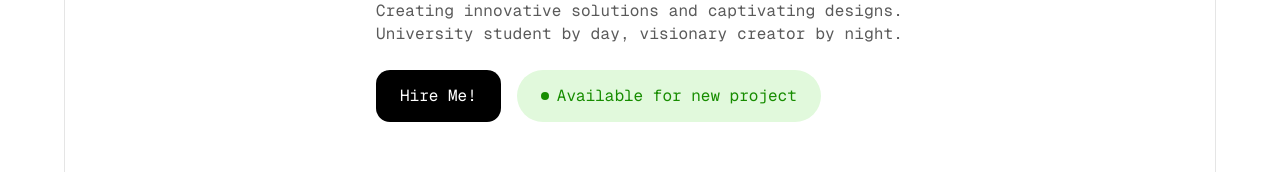
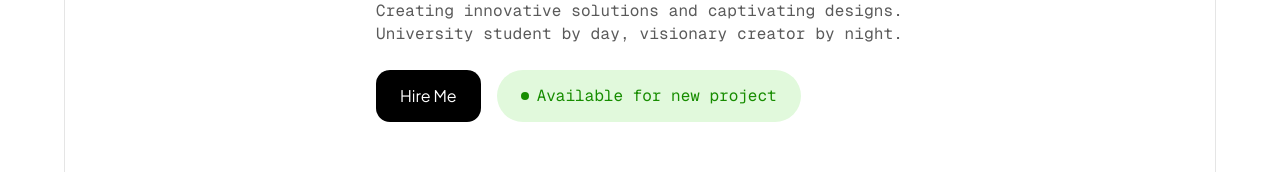
Before and after one commit to fasakinhenry/portfolio, a Next.js app: page / in a window 1280 px wide. Shown: the part 438-610 px from the top of the page. Built offline with nearby package versions, Linux system fonts and the light colour scheme.

Commit message:
style(hero): update looks on btn

```diff
--- a/src/components/sections/Hero.jsx
+++ b/src/components/sections/Hero.jsx
@@ -90,8 +90,8 @@ const Hero = () => {
       </div>
 
       <div className='flex gap-4'>
-        <button className='bg-black text-white py-[14px] px-[24px] rounded-[14px] text-[16px] hover:opacity-90 transition-all duration-[300ms] hover:px-[28px]'>
-          Hire Me!
+        <button className='font-jakarta bg-black text-white py-[14px] px-[24px] rounded-[14px] text-[16px] hover:opacity-90 transition-all duration-[300ms] hover:px-[28px]'>
+          Hire Me
         </button>
         <div className='flex items-center rounded-[100px] text-[16px] gap-2 px-[24px] py-[14px] bg-[#e1f9dc] text-[#178d00]'>
           <div className='w-2 h-2 bg-[#178d00] rounded-full' />
```
